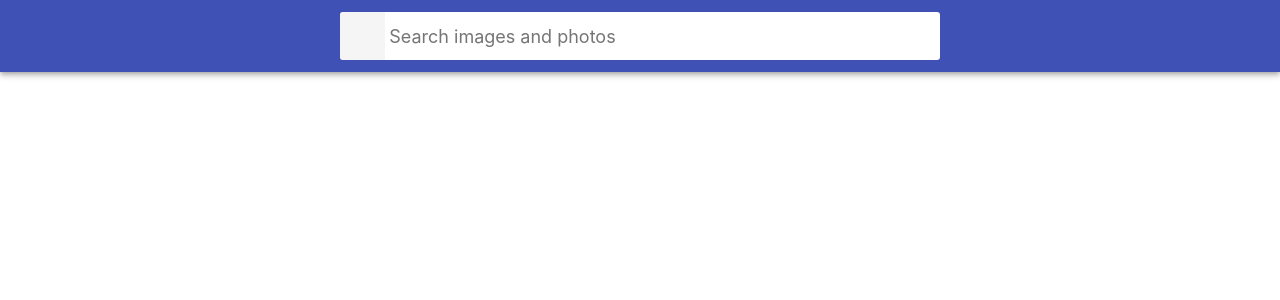
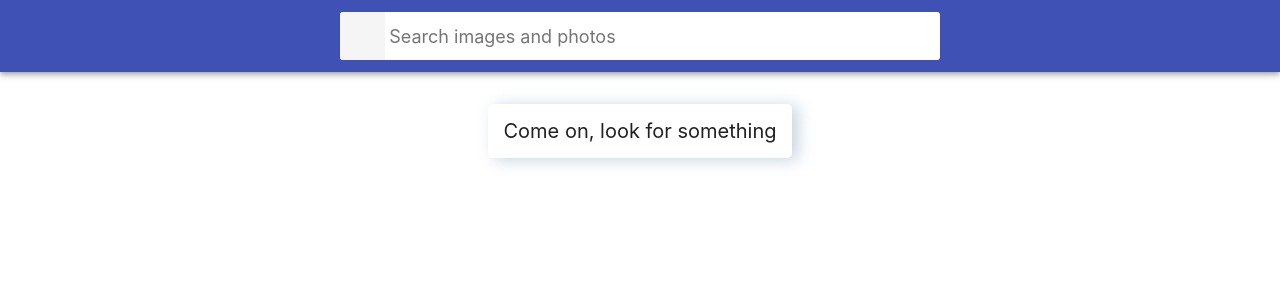
Before and after one commit to vladislav-slobodenjuk/goit-fs78-react-hw-03-image-finder, a React (Create React App) app: page / in a window 1280 px wide. Shown: the top 300 px of the page. Built offline with nearby package versions, Linux system fonts and the light colour scheme.

Commit message:
Notification

```diff
--- a/src/components/App/App.jsx
+++ b/src/components/App/App.jsx
@@ -7,6 +7,7 @@
 import { Button } from 'components/Button/Button';
 import { Modal } from 'components/Modal/Modal';
 import { Loader } from 'components/Loader/Loader';
+import { Notification } from './Notification/Notification';
 
 export class App extends Component {
   state = {
@@ -81,7 +82,8 @@
   }
 
   render() {
-    const { images, modal, isLoading, page, totalPages } = this.state;
+    const { search, images, modal, isLoading, page, totalPages, error } =
+      this.state;
     // console.log('render');
 
     return (
@@ -93,13 +95,27 @@
           <Button text="Load more" onButtonClick={this.loadMore} />
         )}
 
-        {page === totalPages && page !== 1 && <p>That's all</p>}
-
         {isLoading && <Loader />}
 
         {modal.isOpen && (
           <Modal img={modal.img} onCloseModal={this.closeModal} />
         )}
+
+        {search.length === 0 && (
+          <Notification text="Come on, look for something" />
+        )}
+
+        {search.length !== 0 && images.length === 0 && !isLoading && !error && (
+          <Notification text="Nothing found 😔" />
+        )}
+
+        {error && (
+          <Notification text="Oops, something went wrong 😬 Try again later" />
+        )}
+
+        {page === totalPages && page !== 1 && (
+          <Notification text="That's all for now" />
+        )}
       </Container>
     );
   }
--- /dev/null
+++ b/src/components/App/Notification/Notification.jsx
@@ -0,0 +1,10 @@
+import PropTypes from 'prop-types';
+import { StyledNotification } from './Notification.styled';
+
+export const Notification = ({ text }) => {
+  return <StyledNotification>{text}</StyledNotification>;
+};
+
+Notification.propTypes = {
+  text: PropTypes.string.isRequired,
+};
--- /dev/null
+++ b/src/components/App/Notification/Notification.styled.js
@@ -0,0 +1,16 @@
+import styled from 'styled-components';
+
+export const StyledNotification = styled.div`
+  justify-self: center; // !!!
+  padding: 15px;
+
+  font-family: inherit;
+  font-size: 20px;
+  line-height: 24px;
+  font-style: normal;
+  text-align: center;
+
+  border-radius: 5px;
+  box-shadow: rgba(136, 165, 191, 0.48) 6px 2px 16px 0px,
+    rgba(255, 255, 255, 0.8) -6px -2px 16px 0px;
+`;
--- a/src/services/api.js
+++ b/src/services/api.js
@@ -23,6 +23,5 @@
 
 export const getImages = async (q, page = 1) => {
   const { data } = await instance.get('', { params: { q, page } });
-  console.log(data);
   return data;
 };
```
